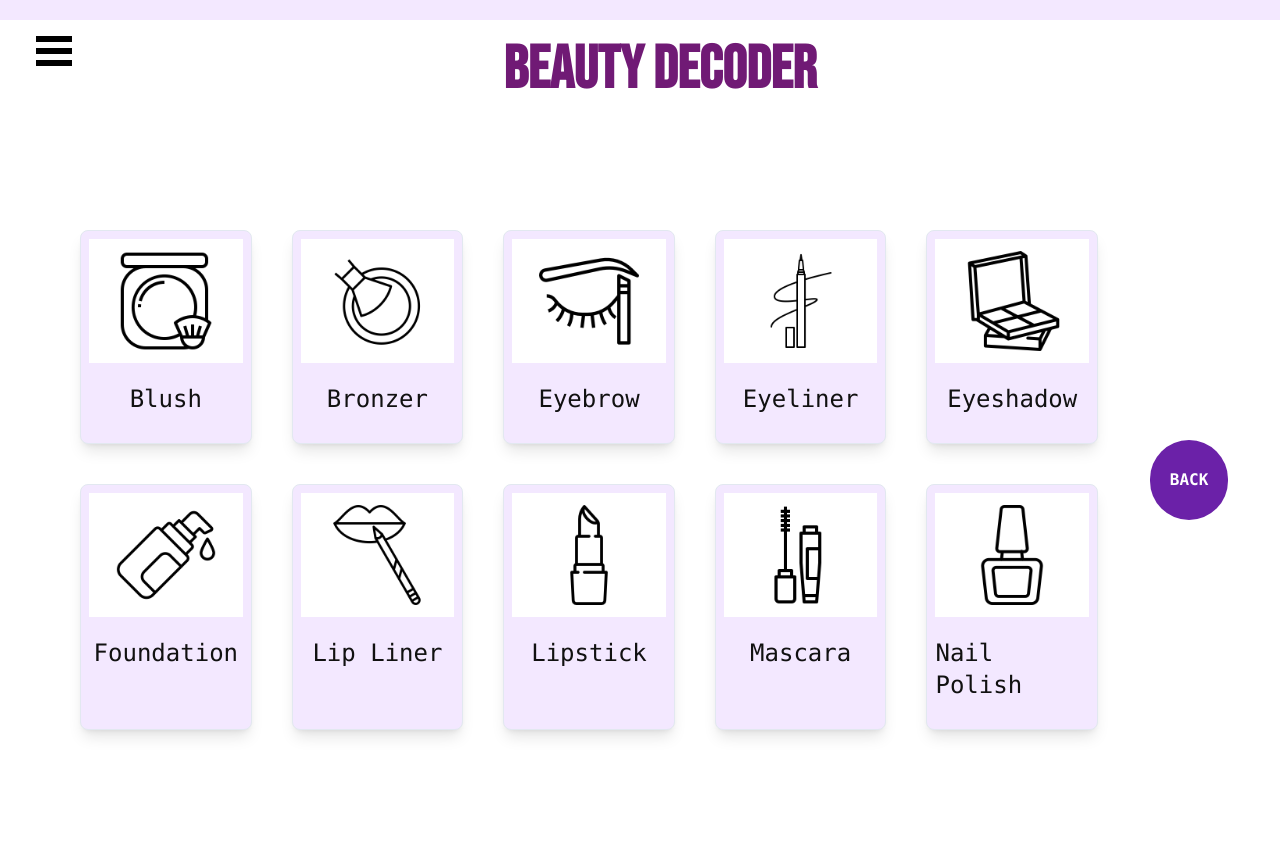
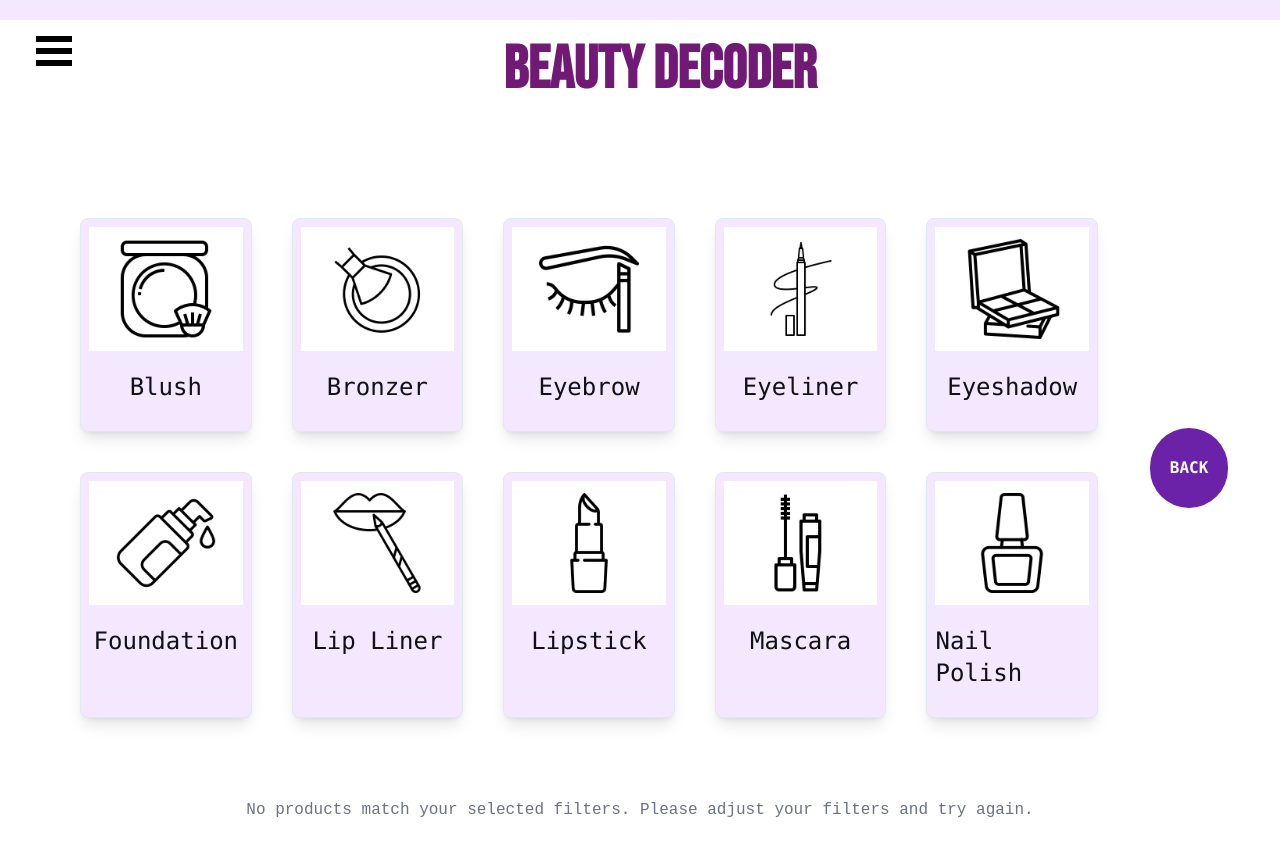
Before and after one commit to Kevasc/beauty-decoder, a Next.js app: page /decoder in a window 1280 px wide. Both pictures are taken after a click on the button "GO". Shown: the top 856 px of the page. Built offline with nearby package versions, Linux system fonts and the light colour scheme.

Commit message:
Made a <p> tag that displays a message when no product is returned in a filter catergory

```diff
--- a/src/app/decoder/page.tsx
+++ b/src/app/decoder/page.tsx
@@ -51,7 +51,7 @@ const Decoder: React.FC = () => {
   const [filtersPicked, setFiltersPicked] = useState<boolean>(false);
   //The getProductsApi function is responsible for fetching product details from an API.
   const getProductsApi = async (productType: string) => {
-    //This line cleans the product type string by converting it to lowercase and replacing spaces with underscores, to format it for API calls withought affecting how its displayed
+    //This line cleans the product type string by converting it to lowercase and replacing spaces with underscores, to format it for API calls without affecting how its displayed
     const cleanedProductType = productType.toLowerCase().replace(" ", "_");
     //calls the getProducts function with the cleaned product type and waits for the result. This contains product details.
     const apiResult = await getProducts(
@@ -138,9 +138,16 @@ const Decoder: React.FC = () => {
             </div>
 
             <div className="grid grid-cols-1 sm:grid-cols-2 md:grid-cols-3 lg:grid-cols-4 xl:grid-cols-5 gap-10 p-10">
-              {specificProducts !== undefined && specificProducts.length > 0
-                ? specificProducts
-                : null}
+              {specificProducts !== undefined && specificProducts.length > 0 ? (
+                specificProducts
+              ) : (
+                <div className="col-span-full text-center text-gray-500">
+                  <p>
+                    No products match your selected filters. Please adjust your
+                    filters and try again.
+                  </p>
+                </div>
+              )}
             </div>
             <Modal isOpen={isOpen} setIsOpen={setIsOpen}>
               {currentProduct ? (
```
